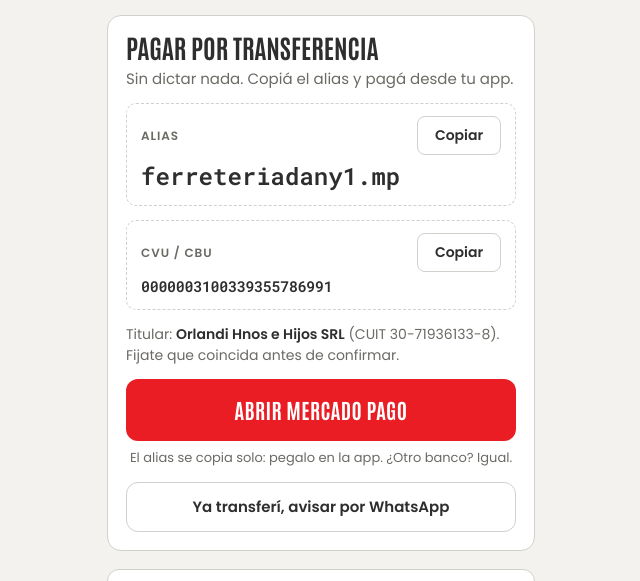
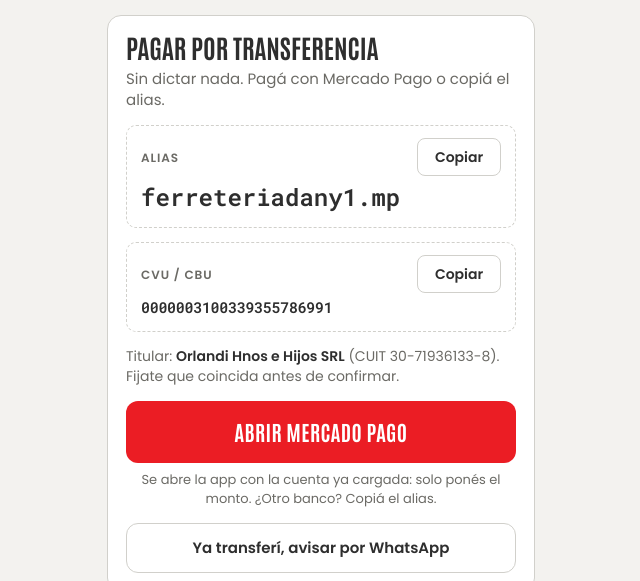
Before and after one commit to Ferreteriadany-web/pagar, a plain HTML site: page index.html in a window 1280 px wide. Shown: the part 173-754 px from the top of the page, without its empty margins (319-959 px from the left). Drawn offline with Linux system fonts and the light colour scheme.

Commit message:
Actualizar index.html

```diff
--- a/index.html
+++ b/index.html
@@ -99,7 +99,10 @@ const NEGOCIO = {
   cvu: "0000003100339355786991",         // CVU o CBU (22 números). Vacío = no se muestra
   titular: "Orlandi Hnos e Hijos SRL",   // como aparece al transferir. Vacío = no se muestra
   cuit: "30-71936133-8",                 // CUIT del titular (vacío = no se muestra)
-  whatsapp: "5491120345160",             // 549 + característica + número, sin espacios
+  // Link "Transferime con Mercado Pago" (app de MP > tus datos de cuenta > Compartir) y el destino interno al que lleva
+  mpLink: "https://mpago.la/1HHp4cq",
+  mpDeep: "mplayer/send_money_redirector?user_id=166855946&entry_point=moneyin_account_data_mla",
+  whatsapp: "5491120345160",            // 549 + característica + número, sin espacios
   instagram: "ferreteriadany",           // usuario sin @ (vacío = no se muestra)
   web: "https://ferreteriadany.com.ar",  // tienda online (vacío = no se muestra)
   googlePlaceId: "ChIJF6brtyG6vJUREqYGlCxe3IE", // ficha de Google Maps (mapa y reseñas). Vacío = busca por dirección
@@ -126,7 +129,7 @@ const NEGOCIO = {
 
   <section class="pay" aria-labelledby="payTitle">
     <h2 id="payTitle">Pagar por transferencia</h2>
-    <p class="lead">Sin dictar nada. Copiá el alias y pagá desde tu app.</p>
+    <p class="lead">Sin dictar nada. Pagá con Mercado Pago o copiá el alias.</p>
 
     <div class="tag">
       <span class="lbl">Alias</span>
@@ -141,7 +144,7 @@ const NEGOCIO = {
     <p class="holder" id="holderRow">Titular: <b id="titular"></b><span id="cuitTxt"></span>. Fijate que coincida antes de confirmar.</p>
 
     <a class="btn primary" id="openMP" href="https://www.mercadopago.com.ar/" target="_blank" rel="noopener">Abrir Mercado Pago</a>
-    <p class="hint">El alias se copia solo: pegalo en la app. ¿Otro banco? Igual.</p>
+    <p class="hint" id="mpHint">El alias se copia solo: pegalo en la app. ¿Otro banco? Igual.</p>
     <a class="btn ghost" id="paid" target="_blank" rel="noopener">Ya transferí, avisar por WhatsApp</a>
   </section>
 
@@ -262,13 +265,21 @@ const NEGOCIO = {
   }
   $("copyAlias").addEventListener("click", e => copy(N.alias, e.currentTarget));
   $("copyCvu").addEventListener("click", e => copy(N.cvu, e.currentTarget));
-  // Mercado Pago: copia el alias y abre la app (si no está instalada, la tienda de apps)
-  appLink($("openMP"), {
+  // Mercado Pago: abre la app en "enviar dinero" con la cuenta del local ya cargada (transferencia, sin comisión).
+  // Si la app no abre, cae en el link oficial de Mercado Pago, que la abre o lleva a instalarla.
+  if (N.mpLink && N.mpDeep) appLink($("openMP"), {
+    web: N.mpLink,
+    android: intentScheme("mercadopago", N.mpDeep, "com.mercadopago.wallet", N.mpLink),
+    ios: "mercadopago://" + N.mpDeep,
+    iosFallback: N.mpLink
+  });
+  else appLink($("openMP"), {
     web: "https://www.mercadopago.com.ar/",
     android: intentScheme("mercadopago", "home", "com.mercadopago.wallet", "https://play.google.com/store/apps/details?id=com.mercadopago.wallet"),
     ios: "mercadopago://home",
     iosFallback: "https://apps.apple.com/ar/app/mercado-pago/id925436649"
   });
+  if (N.mpLink) $("mpHint").textContent = "Se abre la app con la cuenta ya cargada: solo ponés el monto. ¿Otro banco? Copiá el alias.";
   $("openMP").addEventListener("click", () => copy(N.alias, $("copyAlias")), true);
 
   // Horarios y estado abierto/cerrado en hora argentina
```
